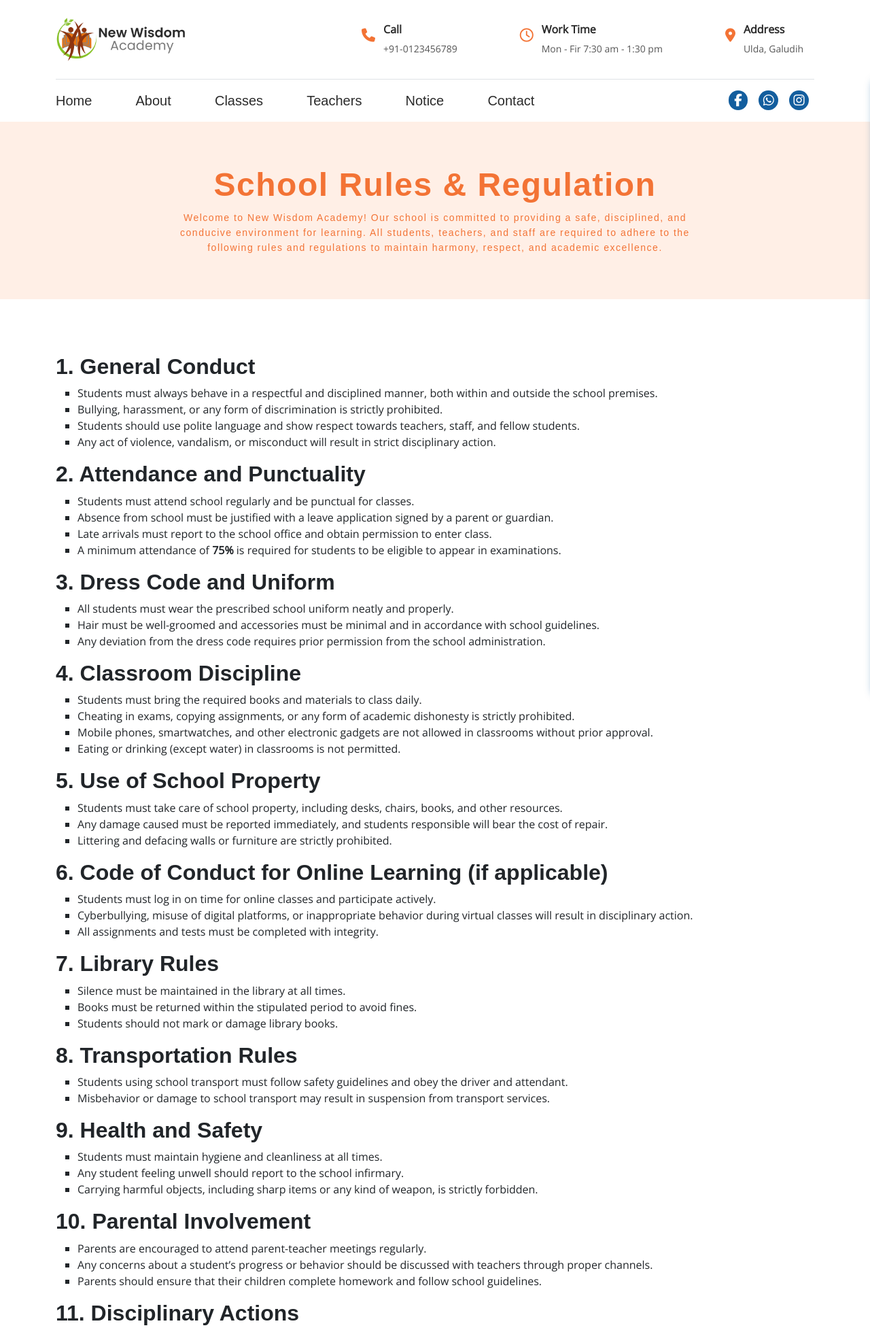
After one commit to Subhashish05/newwisdom, a CodeIgniter 4 app: the page made by app/Views/pages/rules.php in a window 1280 px wide. The commit adds this page. Shown: the top 1953 px of the page at 68% size. Run offline with PHP 8.4 and a stand-in for CodeIgniter, Linux system fonts and the light colour scheme; the template is opened without the code that fills it, so the values that code supplies are empty; some libraries are stand-ins or nearby versions.

Commit message:
rules page added footer modified

```diff
--- /dev/null
+++ b/app/Views/pages/rules.php
@@ -0,0 +1,126 @@
+<!DOCTYPE html>
+<html lang="en">
+
+<head>
+    <meta charset="UTF-8">
+    <meta name="viewport" content="width=device-width, initial-scale=1.0">
+    <title>Rules & Regulation</title>
+    <link rel="stylesheet" href="https://cdnjs.cloudflare.com/ajax/libs/font-awesome/6.7.2/css/all.min.css"
+        integrity="sha512-Evv84Mr4kqVGRNSgIGL/F/aIDqQb7xQ2vcrdIwxfjThSH8CSR7PBEakCr51Ck+w+/U6swU2Im1vVX0SVk9ABhg=="
+        crossorigin="anonymous" referrerpolicy="no-referrer" />
+    <link rel="shortcut icon" href="<?php echo base_url('/assets/img/favicon.ico') ?>" type="image/x-icon">
+    <link rel="stylesheet" href="<?php echo base_url('/assets/css/bootstrap.min.css') ?>">
+    <link rel="stylesheet" href="<?php echo base_url('/assets/css/bootstrap-grid.min.css') ?>">
+    <link rel="stylesheet" href="<?php echo base_url('/assets/css/style.css') ?>">
+    <style>
+        ul{
+            list-style-type: square;
+            margin-bottom: 1rem;
+            padding-left: 2rem;
+        }
+    </style>
+</head>
+
+<body>
+    <?php include 'template/header.php'; ?>
+    <main>
+        <section class="hero_section">
+            <h1 class="section_title">School Rules & Regulation</h1>
+            <p class="section_desc">
+                Welcome to New Wisdom Academy! Our school is committed to providing a safe, disciplined, and conducive environment for learning. All students, teachers, and staff are required to adhere to the following rules and regulations to maintain harmony, respect, and academic excellence.
+            </p>
+        </section>
+        <section class="container py-50">
+            <h2>1. General Conduct</h2>
+            <ul>
+                <li>Students must always behave in a respectful and disciplined manner, both within and outside the school premises.</li>
+                <li>Bullying, harassment, or any form of discrimination is strictly prohibited.</li>
+                <li>Students should use polite language and show respect towards teachers, staff, and fellow students.</li>
+                <li>Any act of violence, vandalism, or misconduct will result in strict disciplinary action.</li>
+            </ul>
+
+            <h2>2. Attendance and Punctuality</h2>
+            <ul>
+                <li>Students must attend school regularly and be punctual for classes.</li>
+                <li>Absence from school must be justified with a leave application signed by a parent or guardian.</li>
+                <li>Late arrivals must report to the school office and obtain permission to enter class.</li>
+                <li>A minimum attendance of <strong>75%</strong> is required for students to be eligible to appear in examinations.</li>
+            </ul>
+
+            <h2>3. Dress Code and Uniform</h2>
+            <ul>
+                <li>All students must wear the prescribed school uniform neatly and properly.</li>
+                <li>Hair must be well-groomed and accessories must be minimal and in accordance with school guidelines.</li>
+                <li>Any deviation from the dress code requires prior permission from the school administration.</li>
+            </ul>
+
+            <h2>4. Classroom Discipline</h2>
+            <ul>
+                <li>Students must bring the required books and materials to class daily.</li>
+                <li>Cheating in exams, copying assignments, or any form of academic dishonesty is strictly prohibited.</li>
+                <li>Mobile phones, smartwatches, and other electronic gadgets are not allowed in classrooms without prior approval.</li>
+                <li>Eating or drinking (except water) in classrooms is not permitted.</li>
+            </ul>
+
+            <h2>5. Use of School Property</h2>
+            <ul>
+                <li>Students must take care of school property, including desks, chairs, books, and other resources.</li>
+                <li>Any damage caused must be reported immediately, and students responsible will bear the cost of repair.</li>
+                <li>Littering and defacing walls or furniture are strictly prohibited.</li>
+            </ul>
+
+            <h2>6. Code of Conduct for Online Learning (if applicable)</h2>
+            <ul>
+                <li>Students must log in on time for online classes and participate actively.</li>
+                <li>Cyberbullying, misuse of digital platforms, or inappropriate behavior during virtual classes will result in disciplinary action.</li>
+                <li>All assignments and tests must be completed with integrity.</li>
+            </ul>
+
+            <h2>7. Library Rules</h2>
+            <ul>
+                <li>Silence must be maintained in the library at all times.</li>
+                <li>Books must be returned within the stipulated period to avoid fines.</li>
+                <li>Students should not mark or damage library books.</li>
+            </ul>
+
+            <h2>8. Transportation Rules</h2>
+            <ul>
+                <li>Students using school transport must follow safety guidelines and obey the driver and attendant.</li>
+                <li>Misbehavior or damage to school transport may result in suspension from transport services.</li>
+            </ul>
+
+            <h2>9. Health and Safety</h2>
+            <ul>
+                <li>Students must maintain hygiene and cleanliness at all times.</li>
+                <li>Any student feeling unwell should report to the school infirmary.</li>
+                <li>Carrying harmful objects, including sharp items or any kind of weapon, is strictly forbidden.</li>
+            </ul>
+
+            <h2>10. Parental Involvement</h2>
+            <ul>
+                <li>Parents are encouraged to attend parent-teacher meetings regularly.</li>
+                <li>Any concerns about a student’s progress or behavior should be discussed with teachers through proper channels.</li>
+                <li>Parents should ensure that their children complete homework and follow school guidelines.</li>
+            </ul>
+
+            <h2>11. Disciplinary Actions</h2>
+            <ul>
+                <li>Violation of school rules may result in warnings, detention, suspension, or expulsion, depending on the severity of the offense.</li>
+                <li>Repeated misconduct will be dealt with strictly, and parents will be informed accordingly.</li>
+            </ul>
+
+            <h2>12. Amendments to Rules</h2>
+            <ul>
+                <li>The school management reserves the right to amend these rules and regulations as needed.</li>
+                <li>Any changes will be communicated through official school notices and circulars.</li>
+            </ul>
+
+            <p><strong>By enrolling in New Wisdom Academy, students and parents agree to abide by these rules and regulations. We appreciate your cooperation in fostering a respectful and productive learning environment.</strong></p>
+            </div>
+        </section>
+    </main>
+    <?php include 'template/footer.php'; ?>
+    <script src="<?php echo base_url('/assets/js/script.js') ?>"></script>
+</body>
+
+</html>
--- a/app/Views/pages/template/footer.php
+++ b/app/Views/pages/template/footer.php
@@ -81,11 +81,13 @@
                 <h4 class="card_title">Quick Links</h4>
                 <ul>
                     <li><a href="<?php echo base_url('about') ?>" class="card_desc">About Us</a></li>
-                    <li><a href="<?php echo base_url('classes') ?>" class="card_desc">Our Classes</a></li>
+                    <li><a href="<?php echo base_url('contact') ?>" class="card_desc">Contact Us</a></li>
+                    <li><a href="<?php echo base_url('notice') ?>" class="card_desc">Notice Board</a></li>
                     <li><a href="<?php echo base_url('teachers') ?>" class="card_desc">School Teachers</a></li>
                     <li><a href="<?php echo base_url('event') ?>" class="card_desc">Recent Events</a></li>
+                    <li><a href="<?php echo base_url('classes') ?>" class="card_desc">Our Classes</a></li>
                     <li><a href="<?php echo base_url('gallery') ?>" class="card_desc">Our Gallery</a></li>
-                    <li><a href="<?php echo base_url('schedule') ?>" class="card_desc">Schedule</a></li>
+                    <li><a href="<?php echo base_url('rules') ?>" class="card_desc">Our Rules</a></li>
                     <li><a href="<?php echo base_url('policy') ?>" class="card_desc">Policy</a></li>
                 </ul>
             </div>
```
Also changed, not shown: app/Views/pages/schedule.php (deleted, +0 -28 lines).
